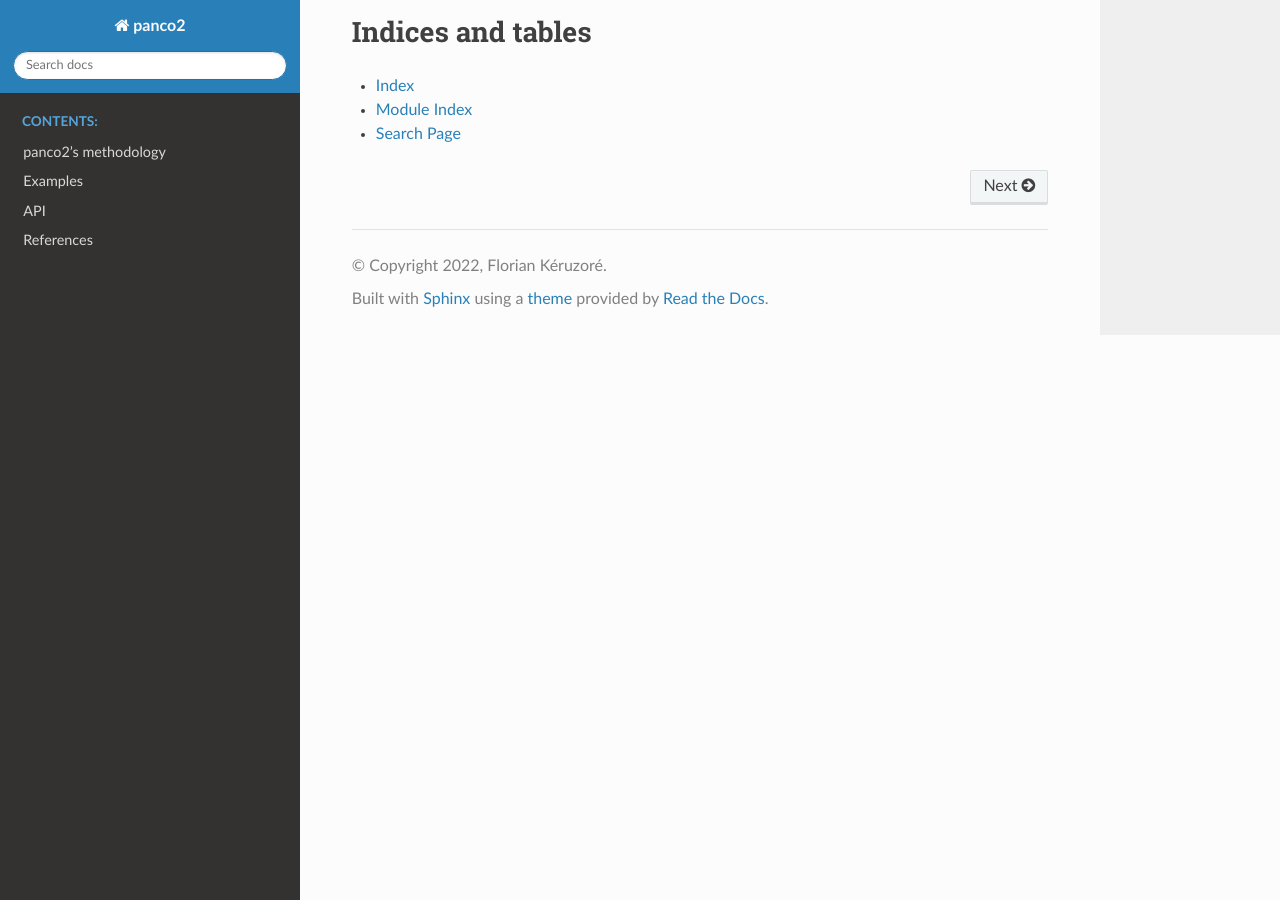
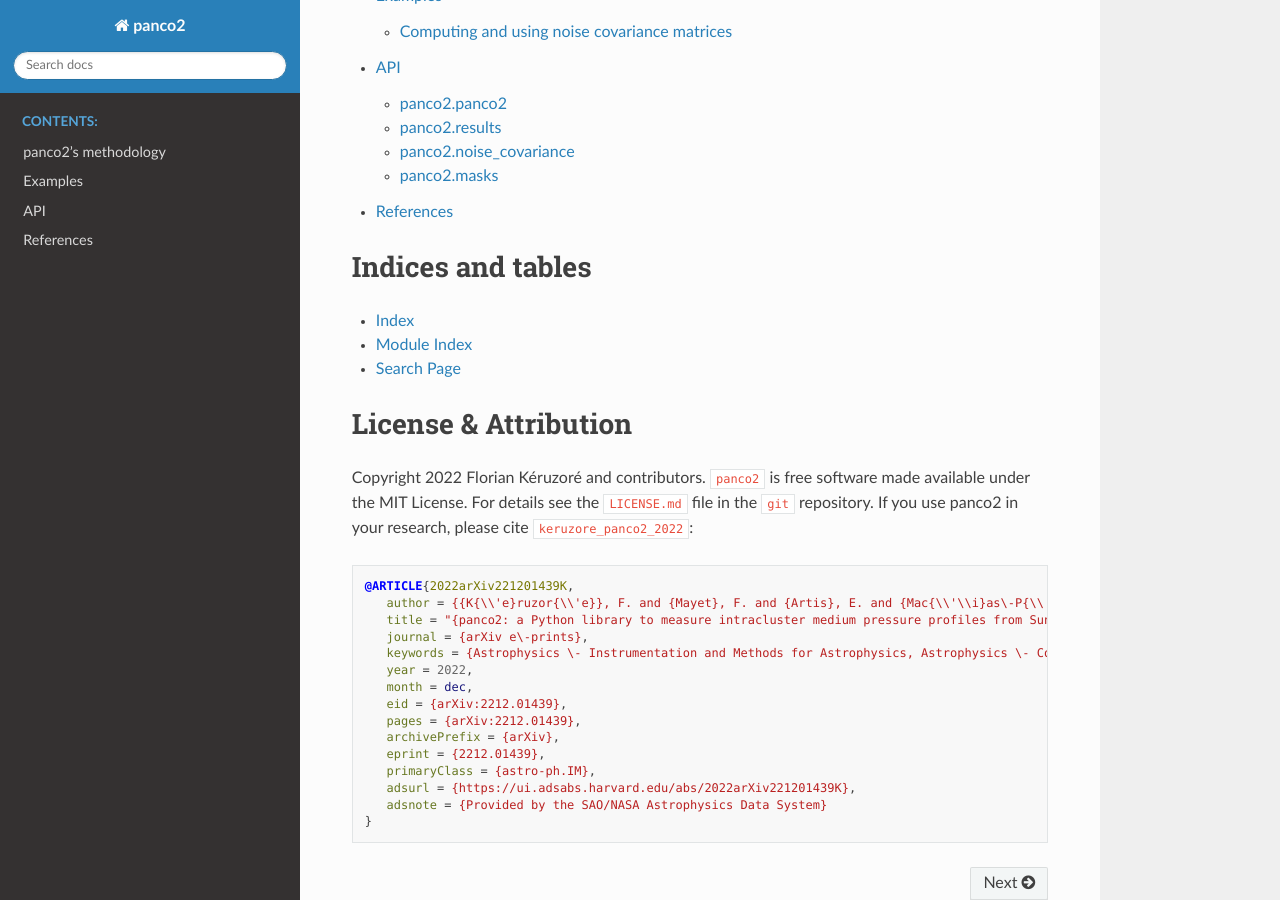
Before and after one commit to fkeruzore/panco2, a Sphinx documentation site: the page built from docs/source/index.rst, in a window 1280 px wide and 900 px high, scrolled down 723 px. Built offline with Sphinx 7.4.7 and the Read the Docs theme 2.0.0, drawn with Linux system fonts in a browser that asks for light colours; pages that are not in the unit, such as notebooks, are missing from menus; cross-references to code outside the pages are shown as plain code; some of the changed text lies outside the part shown.

Commit message:
add ref to doc

```diff
--- a/docs/source/doc.bib
+++ b/docs/source/doc.bib
@@ -191,10 +191,19 @@
   year   = {2019}
 }
 
+
 @article{keruzore_panco2_2022,
-  title    = {panco2: A Python library to measure intracluster medium pressure profiles from Sunyaev-Zeldovich observations},
-  language = {en},
-  journal  = {in prep.},
-  author   = {{F. Kéruzoré} and {others}},
-  year     = {2022}
+  author        = {{Kéruzoré}, F. and {Mayet}, F. and {Artis}, E. and {Macías\-Pérez}, J. \-F. and {Muñoz\-Echeverría}, M. and {Perotto}, L. and {Ruppin}, F.},
+  title         = {{panco2: a Python library to measure intracluster medium pressure profiles from Sunyaev\-Zeldovich observations}},
+  journal       = {Submitted to OJA},
+  keywords      = {Astrophysics \- Instrumentation and Methods for Astrophysics, Astrophysics \- Cosmology and Nongalactic Astrophysics},
+  year          = 2022,
+  month         = dec,
+  eid           = {arXiv:2212.01439},
+  pages         = {arXiv:2212.01439},
+  archiveprefix = {arXiv},
+  eprint        = {2212.01439},
+  primaryclass  = {astro-ph.IM},
+  adsurl        = {https://ui.adsabs.harvard.edu/abs/2022arXiv221201439K},
+  adsnote       = {Provided by the SAO/NASA Astrophysics Data System}
 }
--- a/docs/source/index.rst
+++ b/docs/source/index.rst
@@ -9,6 +9,19 @@
 panco2 is a Python library dedicated to extracting measurements of the pressure profile of the hot gas inside galaxy clusters from millimeter-wave observations.
 The extraction is performed using forward modeling the millimeter-wave signal of clusters and MCMC sampling of a posterior distribution for the parameters given the input data.
 Many characteristic features of millimeter-wave observations can be taken into account, such as filtering (both through PSF smearing and transfer functions), point source contamination, and correlated noise.
+``panco2`` is further described in :cite:`keruzore_panco2_2022`.
+
+Installation
+============
+
+To install, clone the repository and use pip:
+
+.. code-block:: sh
+
+   git clone git@github.com:fkeruzore/panco2.git
+   cd panco2
+   pip install .
+
 
 .. toctree::
    :maxdepth: 2
@@ -26,3 +39,29 @@
 * :ref:`genindex`
 * :ref:`modindex`
 * :ref:`search`
+
+
+License & Attribution
+=====================
+
+Copyright 2022 Florian Kéruzoré and contributors.
+``panco2`` is free software made available under the MIT License. For details see the ``LICENSE.md`` file in the ``git`` repository.
+If you use panco2 in your research, please cite :cite:`keruzore_panco2_2022`:
+
+.. code-block:: bib
+
+   @ARTICLE{2022arXiv221201439K,
+      author = {{K{\\'e}ruzor{\\'e}}, F. and {Mayet}, F. and {Artis}, E. and {Mac{\\'\\i}as\-P{\\'e}rez}, J. \-F. and {Mu{\\~n}oz\-Echeverr{\\'\\i}a}, M. and {Perotto}, L. and {Ruppin}, F.},
+      title = "{panco2: a Python library to measure intracluster medium pressure profiles from Sunyaev\-Zeldovich observations}",
+      journal = {arXiv e\-prints},
+      keywords = {Astrophysics \- Instrumentation and Methods for Astrophysics, Astrophysics \- Cosmology and Nongalactic Astrophysics},
+      year = 2022,
+      month = dec,
+      eid = {arXiv:2212.01439},
+      pages = {arXiv:2212.01439},
+      archivePrefix = {arXiv},
+      eprint = {2212.01439},
+      primaryClass = {astro-ph.IM},
+      adsurl = {https://ui.adsabs.harvard.edu/abs/2022arXiv221201439K},
+      adsnote = {Provided by the SAO/NASA Astrophysics Data System}
+   }
```
